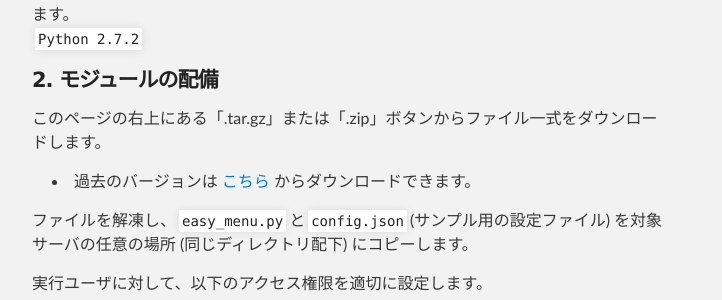
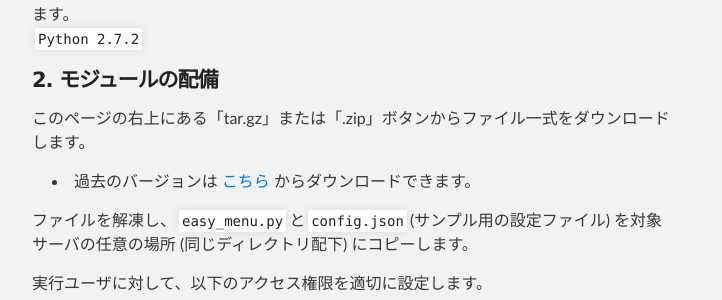
Before and after one commit to mogproject/easy-menu, a Jekyll site: the page built from manual.md, in a window 1280 px wide and 900 px high, scrolled down 378 px. Shown: the part 152-452 px from the top of the window, without its empty margins (288-1010 px from the left). Built offline with Jekyll 4.4.1, drawn with Linux system fonts in a browser that asks for light colours; comment, search, counter and statistics services are not loaded.

````diff
--- a/manual.md
+++ b/manual.md
@@ -14,7 +14,7 @@ layout: default
 ```Python 2.7.2```
 
 #### 2. モジュールの配備
-このページの右上にある「.tar.gz」または「.zip」ボタンからファイル一式をダウンロードします。
+このページの右上にある「tar.gz」または「.zip」ボタンからファイル一式をダウンロードします。
 
   * 過去のバージョンは [こちら](https://github.com/mogproject/easy-menu/tags) からダウンロードできます。
 
````
